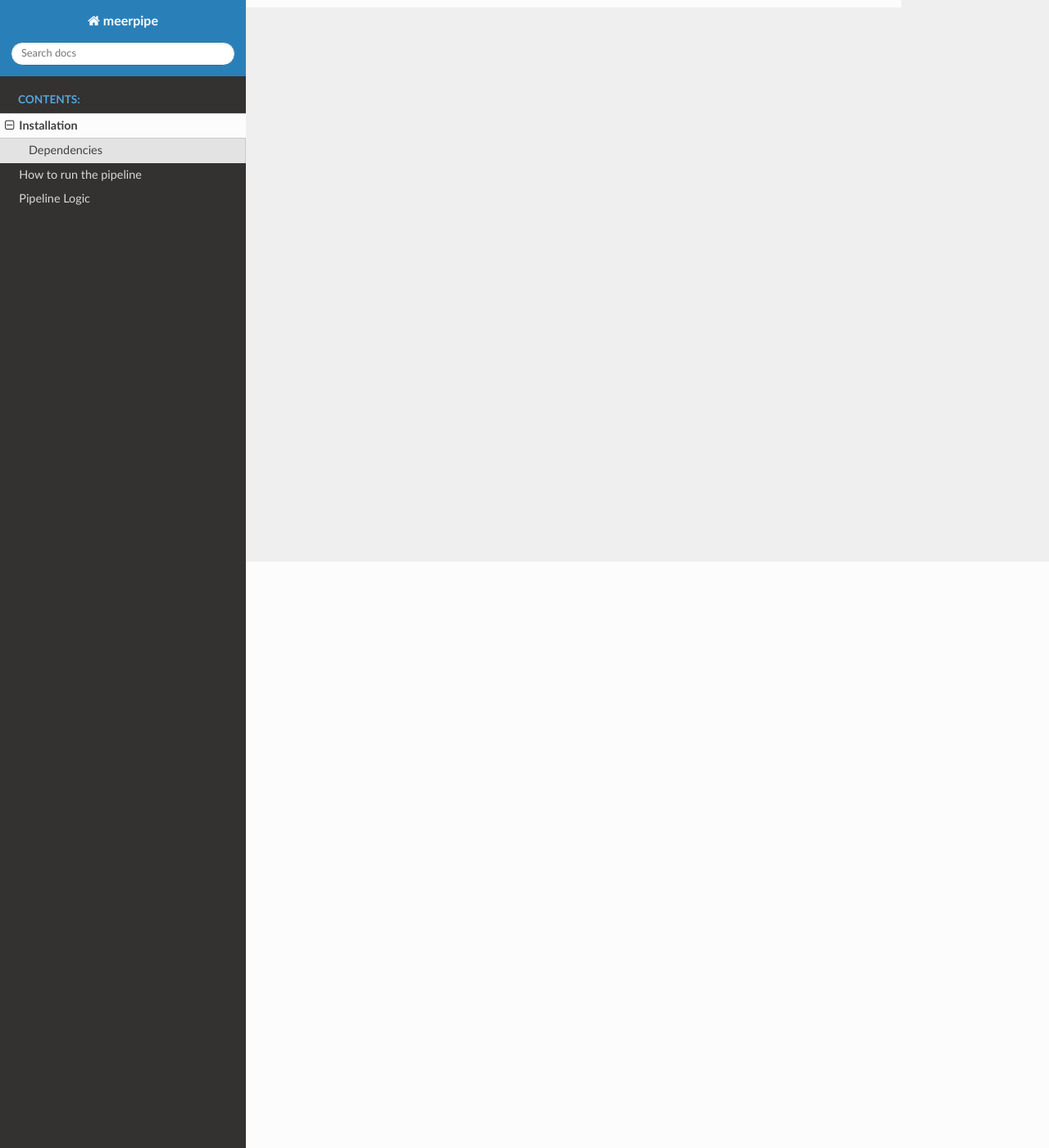
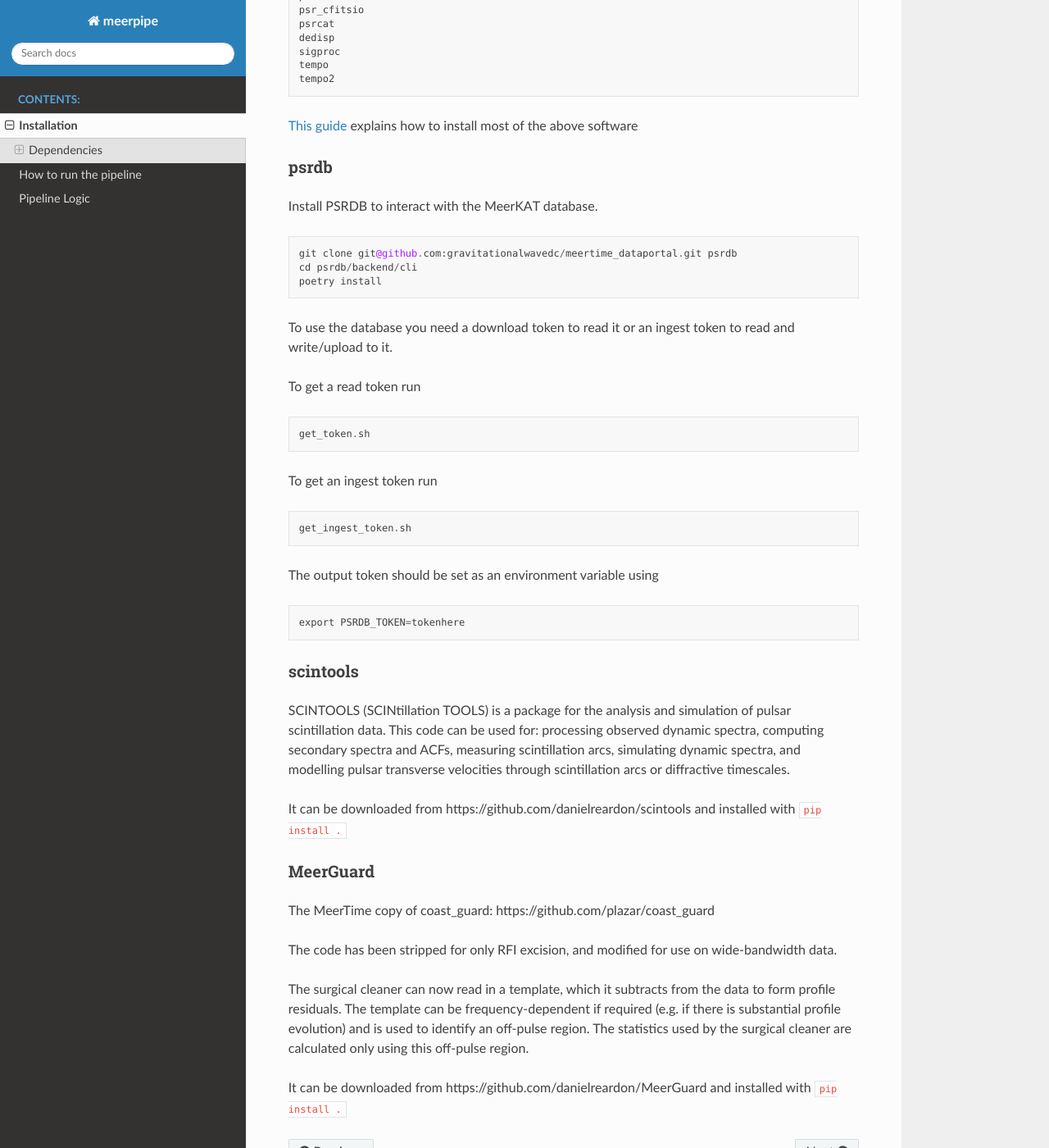
Before and after one commit to OZGrav/meerpipe, a Sphinx documentation site: the page built from docs/installation.md, in a window 1280 px wide and 1400 px high, scrolled down 715 px. Shown: the whole window at 82% size. Built offline with Sphinx 7.4.7 and the Read the Docs theme 2.0.0, drawn with Linux system fonts in a browser that asks for light colours; some of the changed text lies outside the part shown.

Commit message:
Described the dependencies

````diff
--- a/docs/conf.py
+++ b/docs/conf.py
@@ -60,7 +60,10 @@
 #
 html_theme = 'sphinx_rtd_theme'
 #html_logo = "figures/logo.png"
-
+html_theme_options = {
+    "navigation_depth": 4,
+    "collapse_navigation": True,
+}
 
 # Add any paths that contain custom static files (such as style sheets) here,
 # relative to this directory. They are copied after the builtin static files,
--- /dev/null
+++ b/docs/installation.md
@@ -0,0 +1,84 @@
+# Installation
+
+
+
+
+## Dependencies
+
+### Python
+
+The following dependencies are required by `meerpipe` and can easily be installed with a python dependency manger such as `pip`
+
+```
+numpy
+scipy
+astropy
+pandas
+matplotlib
+```
+
+### Pulsar software
+
+The following pulsar software packages are required:
+
+```
+sigpyproc
+calceph
+psrxml
+psrdada
+psrchive
+dspsr
+fftw
+presto
+psr_cfitsio
+psrcat
+dedisp
+sigproc
+tempo
+tempo2
+```
+
+[This guide](https://ozgrav.github.io/meerkat_pulsar_docs/software_installation/) explains how to install most of the above software
+
+### psrdb
+
+Install PSRDB to interact with the MeerKAT database.
+```
+git clone git@github.com:gravitationalwavedc/meertime_dataportal.git psrdb
+cd psrdb/backend/cli
+poetry install
+```
+
+To use the database you need a download token to read it or an ingest token to read and write/upload to it.
+
+To get a read token run
+```
+get_token.sh
+```
+
+To get an ingest token run
+```
+get_ingest_token.sh
+```
+
+The output token should be set as an environment variable using
+```
+export PSRDB_TOKEN=tokenhere
+```
+
+### scintools
+
+SCINTOOLS (SCINtillation TOOLS) is a package for the analysis and simulation of pulsar scintillation data. This code can be used for: processing observed dynamic spectra, computing secondary spectra and ACFs, measuring scintillation arcs, simulating dynamic spectra, and modelling pulsar transverse velocities through scintillation arcs or diffractive timescales.
+
+It can be downloaded from https://github.com/danielreardon/scintools and installed with `pip install .`
+
+
+### MeerGuard
+
+The MeerTime copy of coast_guard: https://github.com/plazar/coast_guard
+
+The code has been stripped for only RFI excision, and modified for use on wide-bandwidth data.
+
+The surgical cleaner can now read in a template, which it subtracts from the data to form profile residuals. The template can be frequency-dependent if required (e.g. if there is substantial profile evolution) and is used to identify an off-pulse region. The statistics used by the surgical cleaner are calculated only using this off-pulse region.
+
+It can be downloaded from https://github.com/danielreardon/MeerGuard and installed with `pip install .`
--- a/docs/installation.rst
+++ /dev/null
@@ -1,31 +0,0 @@
-Installation
-============
-
-
-
-Dependencies
-------------
-
-Install PSRDB to interact with the MeerKAT database.
-```
-git clone git@github.com:gravitationalwavedc/meertime_dataportal.git psrdb
-cd psrdb/backend/cli
-poetry install
-```
-
-To use the database you need a download token to read it or an ingest token to read and write/upload to it.
-
-To get a read token run
-```
-get_token.sh
-```
-
-To get an ingest token run
-```
-get_ingest_token.sh
-```
-
-The output token should be set as an environment variable using
-```
-export PSRDB_TOKEN=tokenhere
-```
````
